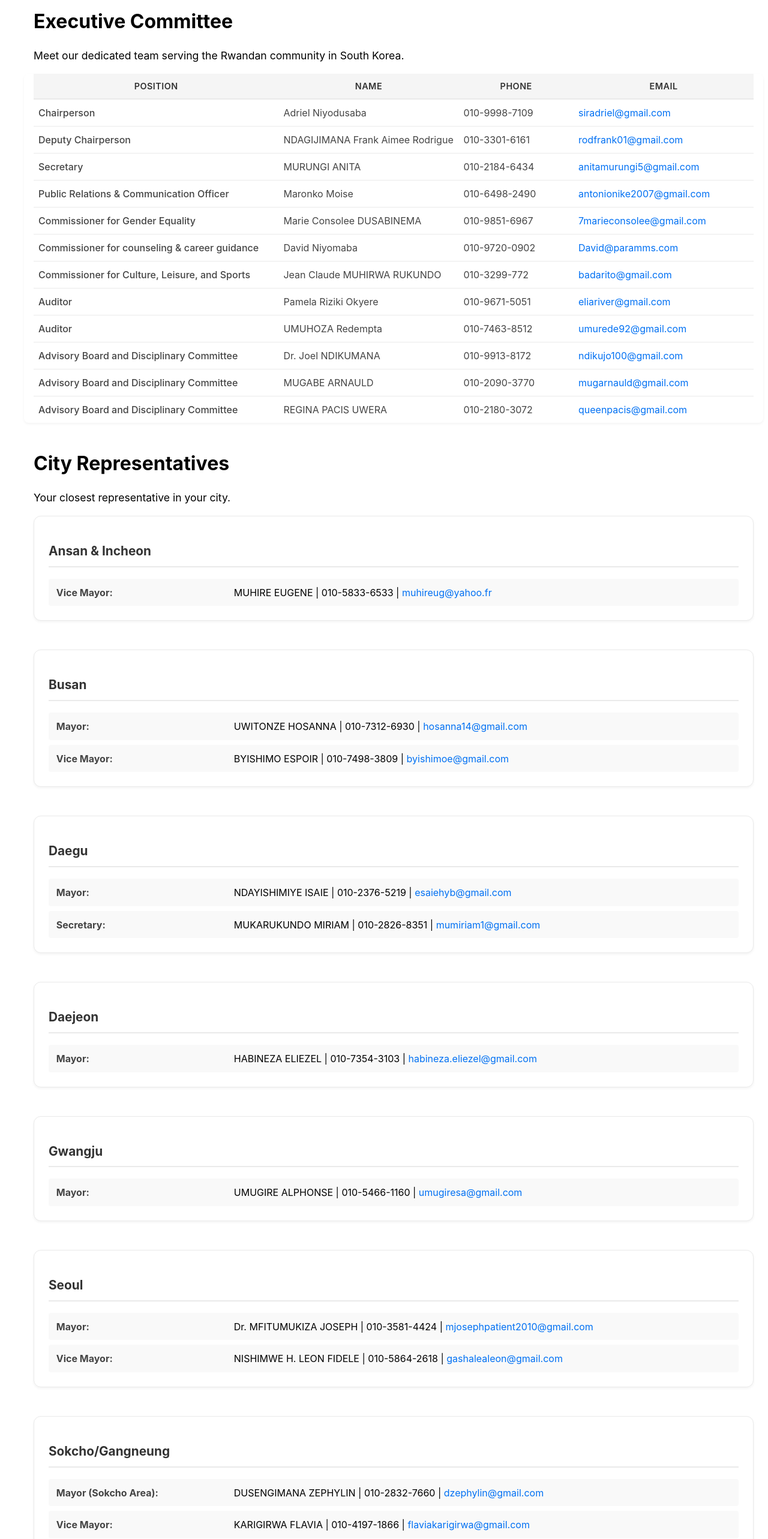
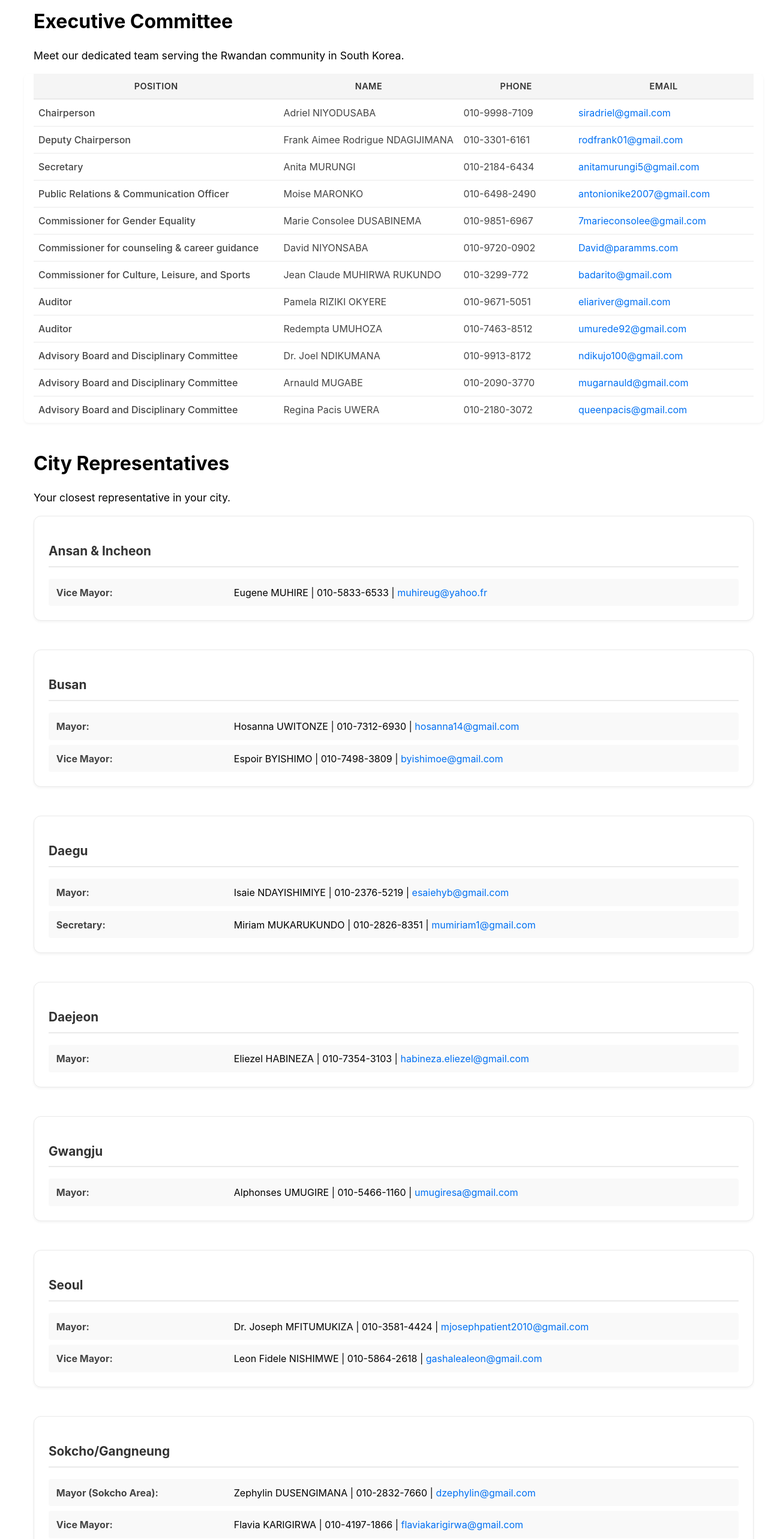
Before and after one commit to lonestarx1/rca-sk-website-2024, a React (Create React App) app: page /committee in a window 1280 px wide. Shown: the part 234-2800 px from the top of the page at 60% size. Built offline with nearby package versions, Linux system fonts and the light colour scheme.

Commit message:
Fixing names

```diff
--- a/src/pages/Committee.tsx
+++ b/src/pages/Committee.tsx
@@ -31,69 +31,69 @@ interface CommitteeData {
 
 const committeeData: CommitteeData = {
   "Executive Committee": [
-    { Name: "Adriel Niyodusaba", Phone: "010-9998-7109", Email: "siradriel@gmail.com", Position: "Chairperson" },
-    { Name: "NDAGIJIMANA Frank Aimee Rodrigue", Phone: "010-3301-6161", Email: "rodfrank01@gmail.com", Position: "Deputy Chairperson" },
-    { Name: "MURUNGI ANITA", Phone: "010-2184-6434", Email: "anitamurungi5@gmail.com", Position: "Secretary" },
-    { Name: "Maronko Moise", Phone: "010-6498-2490", Email: "antonionike2007@gmail.com", Position: "Public Relations & Communication Officer" },
+    { Name: "Adriel NIYODUSABA", Phone: "010-9998-7109", Email: "siradriel@gmail.com", Position: "Chairperson" },
+    { Name: "Frank Aimee Rodrigue NDAGIJIMANA", Phone: "010-3301-6161", Email: "rodfrank01@gmail.com", Position: "Deputy Chairperson" },
+    { Name: "Anita MURUNGI", Phone: "010-2184-6434", Email: "anitamurungi5@gmail.com", Position: "Secretary" },
+    { Name: "Moise MARONKO", Phone: "010-6498-2490", Email: "antonionike2007@gmail.com", Position: "Public Relations & Communication Officer" },
     { Name: "Marie Consolee DUSABINEMA", Phone: "010-9851-6967", Email: "7marieconsolee@gmail.com", Position: "Commissioner for Gender Equality" },
-    { Name: "David Niyomaba", Phone: "010-9720-0902", Email: "David@paramms.com", Position: "Commissioner for counseling & career guidance" },
+    { Name: "David NIYONSABA", Phone: "010-9720-0902", Email: "David@paramms.com", Position: "Commissioner for counseling & career guidance" },
     {
       Name: "Jean Claude MUHIRWA RUKUNDO",
       Phone: "010-3299-772",
       Email: "badarito@gmail.com",
       Position: "Commissioner for Culture, Leisure, and Sports",
     },
-    { Name: "Pamela Riziki Okyere", Phone: "010-9671-5051", Email: "eliariver@gmail.com", Position: "Auditor" },
-    { Name: "UMUHOZA Redempta", Phone: "010-7463-8512", Email: "umurede92@gmail.com", Position: "Auditor" },
+    { Name: "Pamela RIZIKI OKYERE", Phone: "010-9671-5051", Email: "eliariver@gmail.com", Position: "Auditor" },
+    { Name: "Redempta UMUHOZA", Phone: "010-7463-8512", Email: "umurede92@gmail.com", Position: "Auditor" },
     { Name: "Dr. Joel NDIKUMANA", Phone: "010-9913-8172", Email: "ndikujo100@gmail.com", Position: "Advisory Board and Disciplinary Committee" },
-    { Name: "MUGABE ARNAULD", Phone: "010-2090-3770", Email: "mugarnauld@gmail.com", Position: "Advisory Board and Disciplinary Committee" },
-    { Name: "REGINA PACIS UWERA", Phone: "010-2180-3072", Email: "queenpacis@gmail.com", Position: "Advisory Board and Disciplinary Committee" },
+    { Name: "Arnauld MUGABE", Phone: "010-2090-3770", Email: "mugarnauld@gmail.com", Position: "Advisory Board and Disciplinary Committee" },
+    { Name: "Regina Pacis UWERA", Phone: "010-2180-3072", Email: "queenpacis@gmail.com", Position: "Advisory Board and Disciplinary Committee" },
   ],
   "Mayors Bureau": [
     {
       Location: "Ansan & Incheon",
-      Members: [{ Name: "MUHIRE EUGENE", Phone: "010-5833-6533", Email: "muhireug@yahoo.fr", Post: "Vice Mayor" }],
+      Members: [{ Name: "Eugene MUHIRE", Phone: "010-5833-6533", Email: "muhireug@yahoo.fr", Post: "Vice Mayor" }],
     },
     {
       Location: "Busan",
       Members: [
-        { Name: "UWITONZE HOSANNA", Phone: "010-7312-6930", Email: "hosanna14@gmail.com", Post: "Mayor" },
-        { Name: "BYISHIMO ESPOIR", Phone: "010-7498-3809", Email: "byishimoe@gmail.com", Post: "Vice Mayor" },
+        { Name: "Hosanna UWITONZE", Phone: "010-7312-6930", Email: "hosanna14@gmail.com", Post: "Mayor" },
+        { Name: "Espoir BYISHIMO", Phone: "010-7498-3809", Email: "byishimoe@gmail.com", Post: "Vice Mayor" },
       ],
     },
     {
       Location: "Daegu",
       Members: [
-        { Name: "NDAYISHIMIYE ISAIE", Phone: "010-2376-5219", Email: "esaiehyb@gmail.com", Post: "Mayor" },
-        { Name: "MUKARUKUNDO MIRIAM", Phone: "010-2826-8351", Email: "mumiriam1@gmail.com", Post: "Secretary" },
+        { Name: "Isaie NDAYISHIMIYE", Phone: "010-2376-5219", Email: "esaiehyb@gmail.com", Post: "Mayor" },
+        { Name: "Miriam MUKARUKUNDO", Phone: "010-2826-8351", Email: "mumiriam1@gmail.com", Post: "Secretary" },
       ],
     },
     {
       Location: "Daejeon",
-      Members: [{ Name: "HABINEZA ELIEZEL", Phone: "010-7354-3103", Email: "habineza.eliezel@gmail.com", Post: "Mayor" }],
+      Members: [{ Name: "Eliezel HABINEZA", Phone: "010-7354-3103", Email: "habineza.eliezel@gmail.com", Post: "Mayor" }],
     },
     {
       Location: "Gwangju",
-      Members: [{ Name: "UMUGIRE ALPHONSE", Phone: "010-5466-1160", Email: "umugiresa@gmail.com", Post: "Mayor" }],
+      Members: [{ Name: "Alphonses UMUGIRE", Phone: "010-5466-1160", Email: "umugiresa@gmail.com", Post: "Mayor" }],
     },
     {
       Location: "Seoul",
       Members: [
-        { Name: "Dr. MFITUMUKIZA JOSEPH", Phone: "010-3581-4424", Email: "mjosephpatient2010@gmail.com", Post: "Mayor" },
-        { Name: "NISHIMWE H. LEON FIDELE", Phone: "010-5864-2618", Email: "gashalealeon@gmail.com", Post: "Vice Mayor" },
+        { Name: "Dr. Joseph MFITUMUKIZA", Phone: "010-3581-4424", Email: "mjosephpatient2010@gmail.com", Post: "Mayor" },
+        { Name: "Leon Fidele NISHIMWE", Phone: "010-5864-2618", Email: "gashalealeon@gmail.com", Post: "Vice Mayor" },
       ],
     },
     {
       Location: "Sokcho/Gangneung",
       Members: [
-        { Name: "DUSENGIMANA ZEPHYLIN", Phone: "010-2832-7660", Email: "dzephylin@gmail.com", Post: "Mayor (Sokcho Area)" },
-        { Name: "KARIGIRWA FLAVIA", Phone: "010-4197-1866", Email: "flaviakarigirwa@gmail.com", Post: "Vice Mayor" },
-        { Name: "NDIKUMANA JEAN NEPO", Phone: "010-9998-1686", Email: "jeannepohun@gmail.com", Post: "Vice Mayor (Gangneung Area)" },
+        { Name: "Zephylin DUSENGIMANA", Phone: "010-2832-7660", Email: "dzephylin@gmail.com", Post: "Mayor (Sokcho Area)" },
+        { Name: "Flavia KARIGIRWA", Phone: "010-4197-1866", Email: "flaviakarigirwa@gmail.com", Post: "Vice Mayor" },
+        { Name: "Jean Nepo NDIKUMANA", Phone: "010-9998-1686", Email: "jeannepohun@gmail.com", Post: "Vice Mayor (Gangneung Area)" },
       ],
     },
     {
       Location: "Suwon",
-      Members: [{ Name: "BAJENEZA VALENTIN", Phone: "010-9676-2161", Email: "bajeneza13@gmail.com", Post: "Mayor" }],
+      Members: [{ Name: "Valentine BAJENEZA", Phone: "010-9676-2161", Email: "bajeneza13@gmail.com", Post: "Mayor" }],
     },
   ],
 };
```
